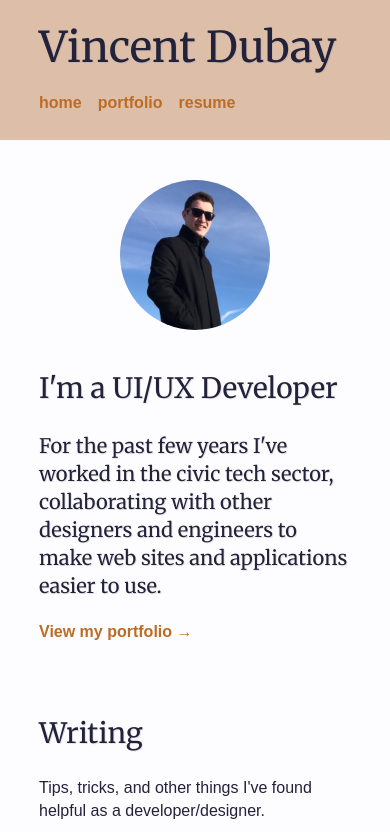
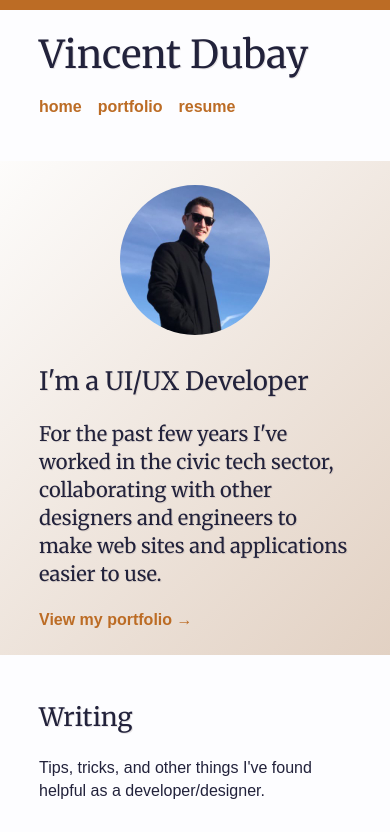
Before and after one commit to vincevince1006/vnncctt-site, a Gatsby site: page / in a window 390 px wide. Shown: the top 832 px of the page. Built offline with nearby package versions, Linux system fonts and the light colour scheme; Gatsby itself is replaced by a stand-in of ours; a web font is replaced by a local one.

Commit message:
updates top sections to gradient, updates layout, typography

```diff
--- a/src/components/layout.js
+++ b/src/components/layout.js
@@ -28,7 +28,7 @@ const Layout = ({ title, children }) => {
         </div>
       </header>
       <main>
-        <div className="main__inner">{children}</div>
+        {children}
       </main>
       <footer>
         <div className="footer__inner">
--- a/src/pages/index.js
+++ b/src/pages/index.js
@@ -12,9 +12,10 @@ const BlogIndex = ({ data, location }) => {
   return (
     <Layout location={location} title={siteTitle}>
       <SEO title="Home" />
-      <section class="homepageIntro">
+      <div className="fancy-gradient">
+      <section className="base-container homepageIntro">
         <Image className="homepageIntro__img" fixed={data.avatar.childImageSharp.fixed} />
-        <div class="homepageIntro__inner">
+        <div className="homepageIntro__inner">
         <h2>I'm a UI/UX Developer</h2>
           <h3>
             For the past few years I've worked in the civic tech sector, collaborating with other designers and engineers to make web sites and applications  easier to use.
@@ -22,7 +23,8 @@ const BlogIndex = ({ data, location }) => {
           <p><strong><a href="/works">View my portfolio &rarr;</a></strong></p>
         </div>
       </section>
-      <section class="homepageWriting">
+      </div>
+      <div className="base-container">
       <h2>Writing</h2>
       <p>Tips, tricks, and other things I've found helpful as a developer/designer.</p>
         <section className="main__inner-articleList">
@@ -47,7 +49,7 @@ const BlogIndex = ({ data, location }) => {
           )
         })}
         </section>
-      </section>
+      </div>
     </Layout>
   )
 }
--- a/src/styles/_containers.scss
+++ b/src/styles/_containers.scss
@@ -6,12 +6,12 @@
     width: 42em;
   }
   width: 80%;
+  padding: 0.5em 0;
   margin: 0 auto;
 }
 
-/* body container for pages */
 .main__inner {
-  padding-top: 2.5em;
+  padding-top: 2em;
   @media screen and (max-width: $vp-tablet) { padding-top: 0; }
   @extend .base-container;
 }
--- a/src/styles/_global.scss
+++ b/src/styles/_global.scss
@@ -37,9 +37,22 @@ h1, h2, h3, h4 {
   line-height: 1.4;
 }
 
-h1 { font-size: 2.65em; text-shadow: 1px 1px 0px rgba(160, 149, 149, 0.25); }
-h2 { font-size: 1.75em; text-shadow: 1px 1px 0px rgba(160, 149, 149, 0.25); }
-h3 { font-size: 1.25em; text-shadow: 1px 1px 0px rgba(160, 149, 149, 0.25); }
+h1 {
+  font-size: 2.65em;
+  @media screen and (max-width: $vp-med) {
+    font-size: 2.4em;
+  }
+  text-shadow: 1px 1px 0px rgba(160, 149, 149, 0.25);
+}
+h2 {
+  font-size: 1.75em;
+  @media screen and (max-width: $vp-med) { font-size: 1.58em; }
+  text-shadow: 1px 1px 0px rgba(160, 149, 149, 0.25);
+}
+h3 {
+  font-size: 1.25em;
+  text-shadow: 1px 1px 0px rgba(160, 149, 149, 0.25);
+}
 h4 { font-size: 1.05em; }
 
 pre {
@@ -56,3 +69,10 @@ blockquote {
 li {
   margin-bottom: 0.25em;
 }
+
+.fancy-gradient {
+  background-image: linear-gradient(135deg, #fdfcfb 0%, #e2d1c3 100%);
+  margin-top: 2em;
+  margin-bottom: 1em;
+  @media screen and (max-width: $vp-med - 1) { margin-top: 1em; }
+}
--- a/src/styles/_header.scss
+++ b/src/styles/_header.scss
@@ -1,22 +1,5 @@
 header {
-  background: $prim;
-  &:before {
-    background: inherit;
-    content: '';
-    display: block;
-    @media screen and (min-width: $vp-med - 1) and (max-width: 1800px) { height: 105px; }
-    @media screen and (min-width: 1801px) { height: 110px; }
-    height: 140px;
-    left: 0;
-    position: absolute;
-    right: 0;
-    z-index: -1;
-    -webkit-backface-visibility: hidden;
-  }
-  &:before {
-    @media screen and (min-width: $vp-med) { transform: skew(0deg, -1.65deg); }
-    box-shadow: 0px -1px 2px #c3aa99;
-  }
+  border-top: 10px solid $rusty;
 }
 
 .header__inner {
--- a/src/styles/_homepage.scss
+++ b/src/styles/_homepage.scss
@@ -2,10 +2,7 @@
   display: flex;
   flex-direction: row;
   align-items: center;
-  margin-top: 1em;
-  margin-bottom: 2em;
   @media screen and (max-width: 800px) {
-    display: inline-flex;
     flex-direction: column;
   }
   &__inner {
@@ -17,8 +14,11 @@
     min-width: 150px;
     border-radius: 100px;
     margin: 0 4em 0 1em;
-    @media screen and (max-width: 800px) {
+    @media screen and (min-width: $vp-med) and (max-width: 800px) {
       margin: 2em 0 1em 0;
+    }
+    @media screen and (max-width: $vp-med - 1) {
+      margin: 1em 0 0.5em 0;
     }
   }
 }
```
Also changed, not shown: src/pages/resume.js (+7 -2 lines), src/pages/works.js (+11 -9 lines), src/templates/blog-post.js (+3 -5 lines).
